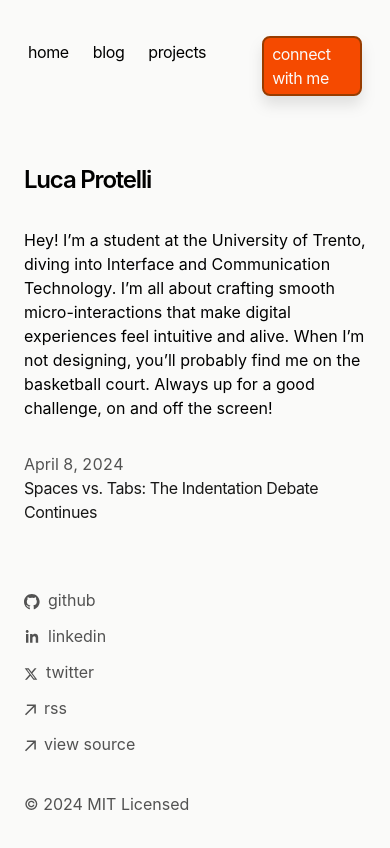
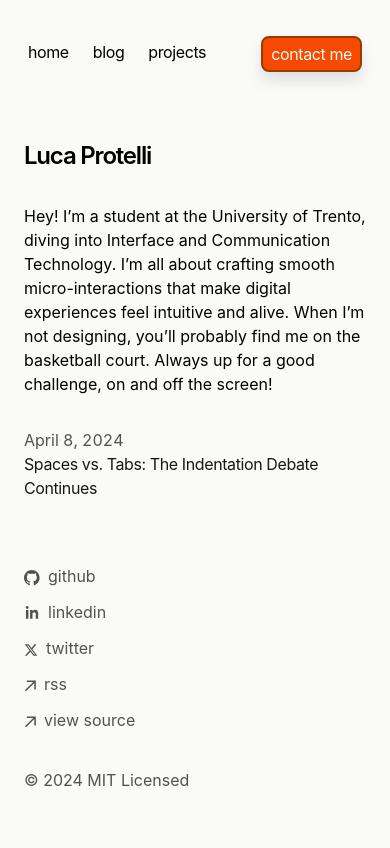
Before and after one commit to lucaprotelli/portfolio, a Next.js app in the folder blog/: page / in a window 390 px wide. Shown: the top 848 px of the page. Built offline with nearby package versions, Linux system fonts and the light colour scheme.

Commit message:
Update Navbar: adjust padding and change link text from "connect with me" to "contact me"

```diff
--- a/blog/app/components/nav.tsx
+++ b/blog/app/components/nav.tsx
@@ -20,7 +20,7 @@
                     className="flex flex-row items-start justify-between relative px-0 pb-0 fade md:overflow-auto scroll-pr-6 md:relative"
                     id="nav"
                 >
-                    <div className="flex flex-row space-x-0 pr-10">
+                    <div className="flex flex-row space-x-0 md:pr-10">
                         {Object.entries(navItems).map(([path, { name }]) => {
                             return (
                                 <Link
@@ -35,7 +35,7 @@
                     </div>
                     <div className="align-middle py-1 px-2 m-1 text-stone-50 bg-orange-600 rounded-lg border-2 border-amber-800 drop-shadow-xl shadow-black dark:shadow-white transition-all duration-300 hover:bg-orange-500 dark:hover:bg-orange-700">
                         <a href="mailto:lucaprotelli2004@gmail.com">
-                            connect with me
+                            contact me
                         </a>
                     </div>
                 </nav>
```
